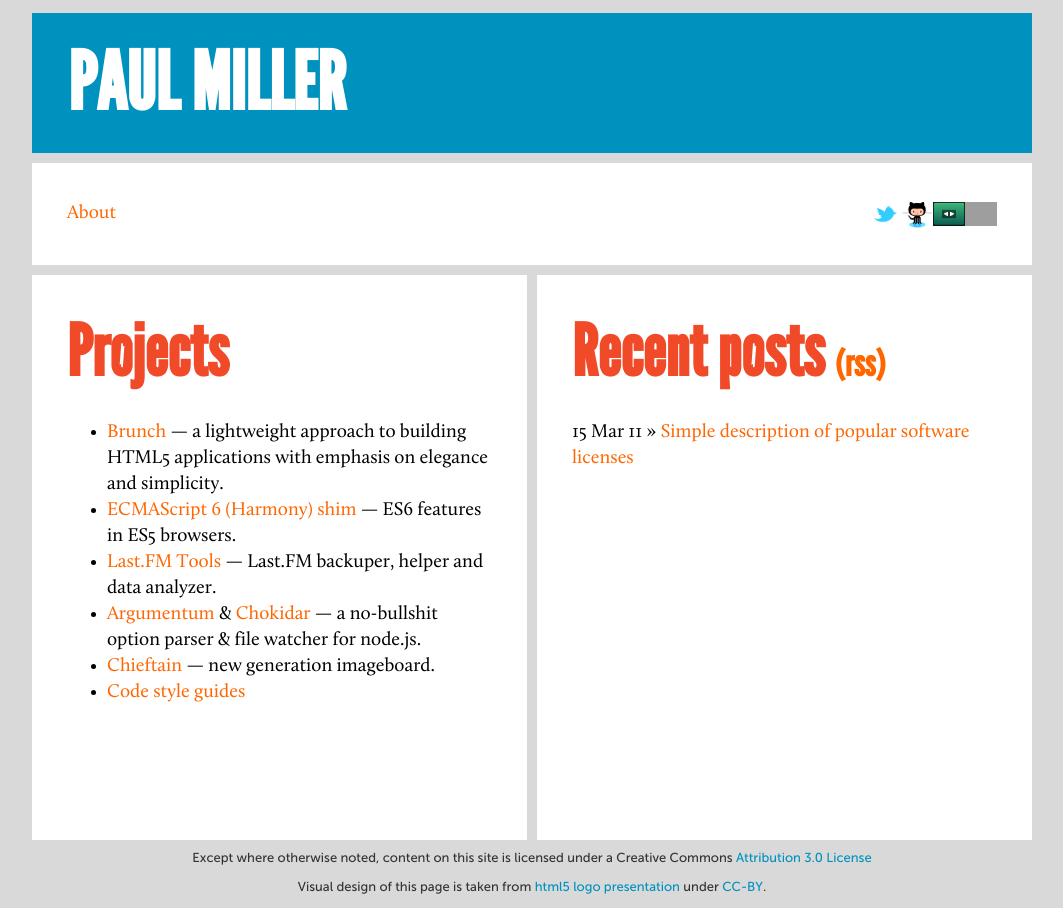
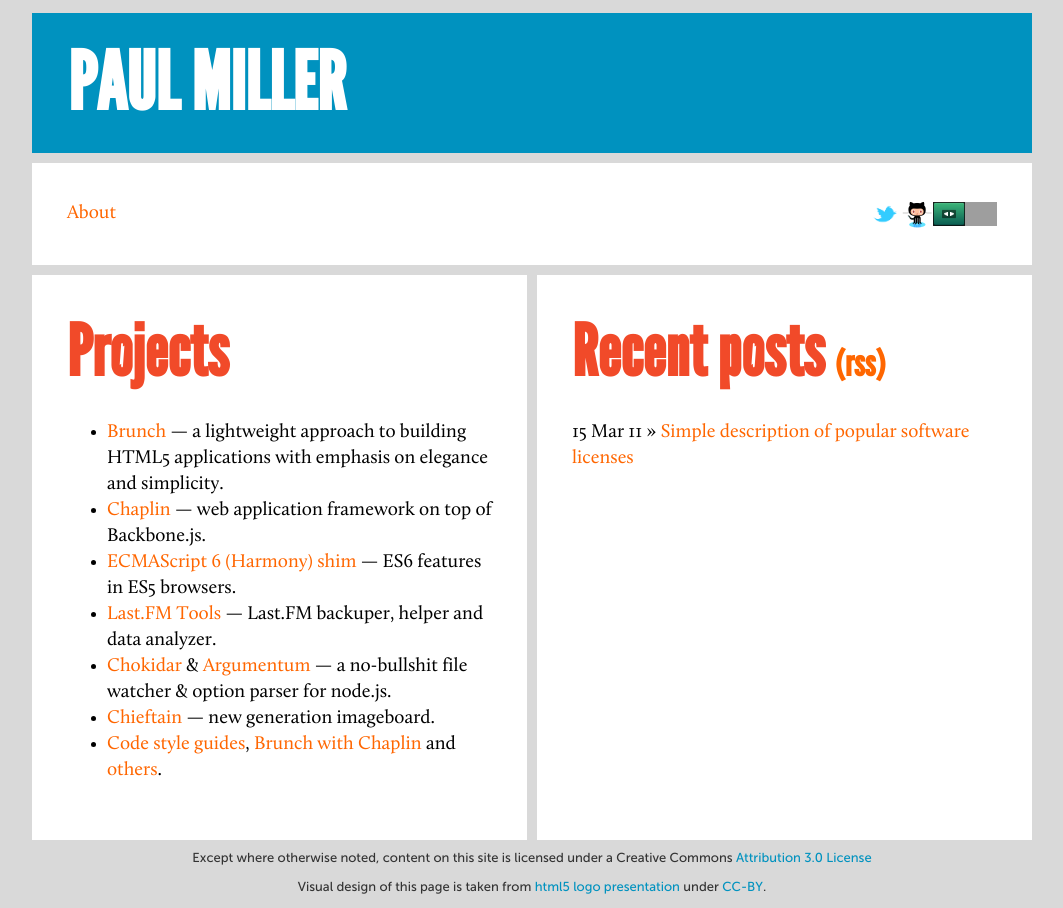
Before and after one commit to esimionato/paulmillr.github.com, a Jekyll site: the page built from index.html, in a window 1280 px wide. Shown: the whole page, without its empty margins (108-1171 px from the left). Built offline with Jekyll 4.4.1, drawn with Linux system fonts in a browser that asks for light colours; comment, search, counter and statistics services are not loaded; grey boxes are pictures that could not be loaded.

Commit message:
Add more projects.

```diff
--- a/index.html
+++ b/index.html
@@ -8,11 +8,12 @@
     <p>
       <ul>
         <li class="project"><a href="http://brunch.io/">Brunch</a> — a lightweight approach to building HTML5 applications with emphasis on elegance and simplicity.</li>
+        <li class="project"><a href="https://github.com/moviepilot/chaplin">Chaplin</a> — web application framework on top of Backbone.js.</li>
         <li class="project"><a href="https://github.com/paulmillr/es6-shim/">ECMAScript 6 (Harmony) shim</a> — ES6 features in ES5 browsers.</li>
         <li class="project"><a href="https://github.com/paulmillr/lastfm_tools/">Last.FM Tools</a> — Last.FM backuper, helper and data analyzer.</li>
-        <li class="project"><a href="https://github.com/paulmillr/argumentum/">Argumentum</a> &amp; <a href="https://github.com/paulmillr/chokidar">Chokidar</a> — a no-bullshit option parser &amp; file watcher for node.js.</li>
+        <li class="project"><a href="https://github.com/paulmillr/chokidar">Chokidar</a> &amp; <a href="https://github.com/paulmillr/argumentum/">Argumentum</a> — a no-bullshit file watcher &amp; option parser for node.js.</li>
         <li class="project"><a href="/chieftain/">Chieftain</a> — new generation imageboard.</li>
-        <li class="project"><a href="https://github.com/paulmillr/code-style-guides/">Code style guides</a></li>
+        <li class="project"><a href="https://github.com/paulmillr/code-style-guides/">Code style guides</a>, <a href="https://github.com/paulmillr/brunch-with-chaplin">Brunch with Chaplin</a> and <a href="https://github.com/paulmillr">others</a>.</li>
       </ul>
     </p>
   </section>
```
